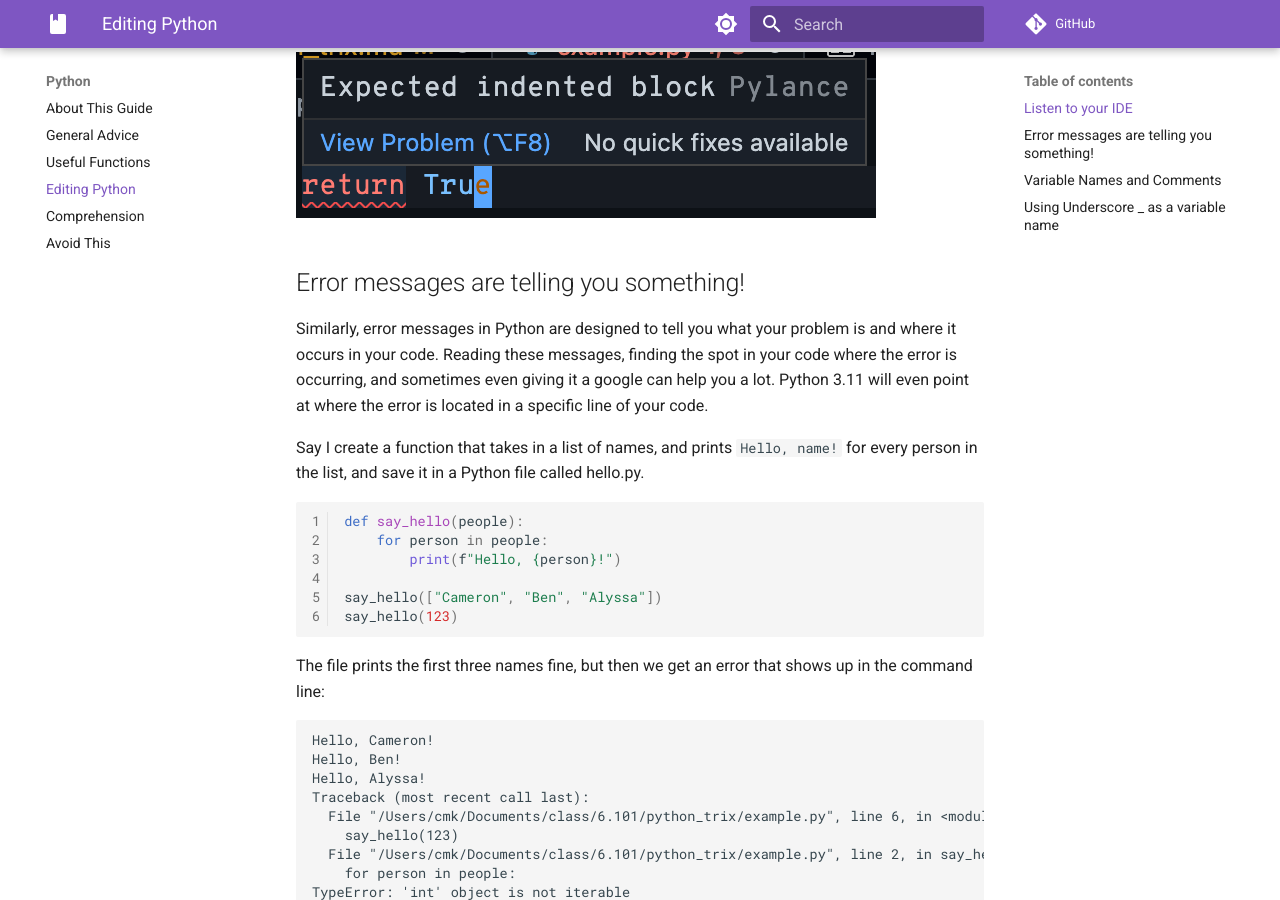
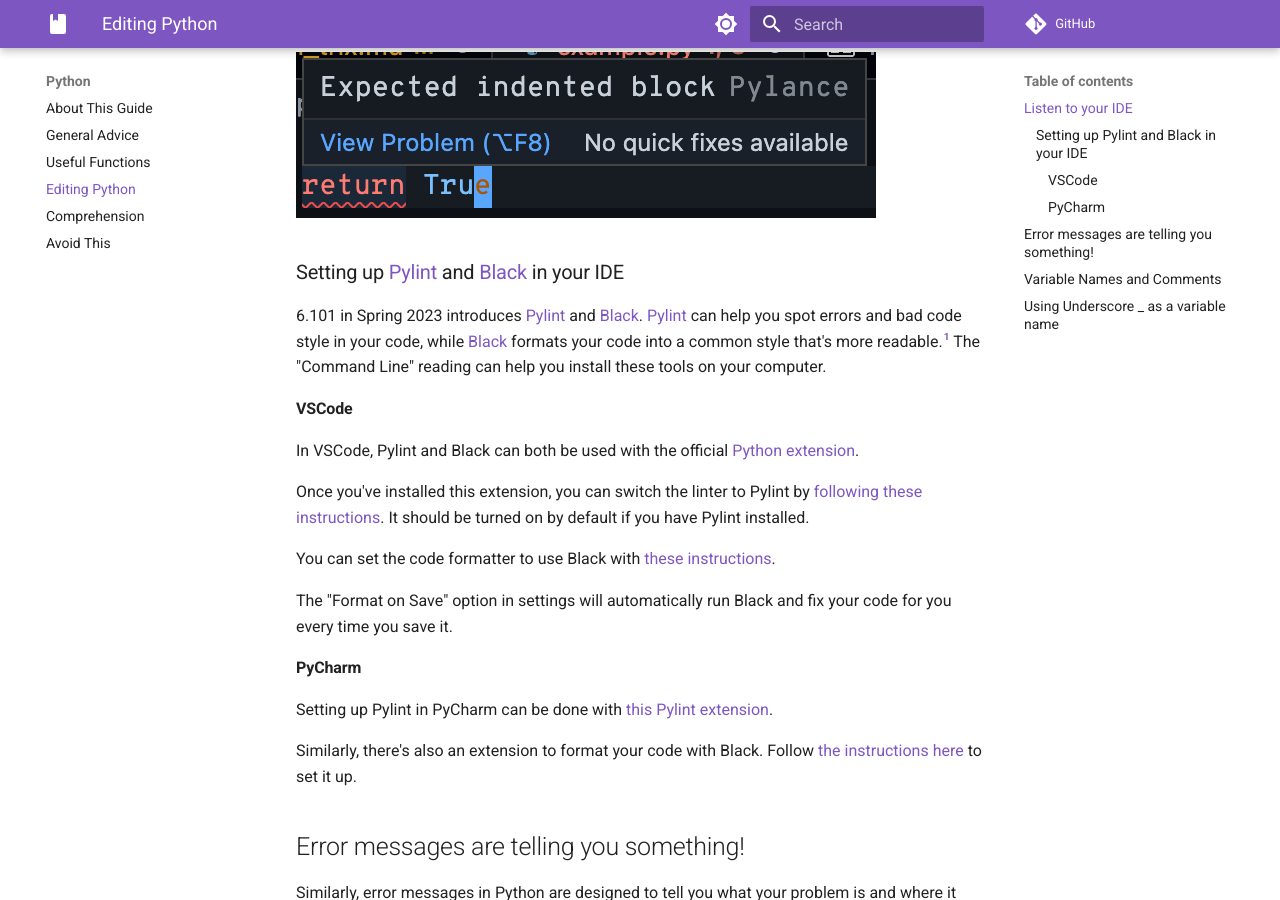
Before and after one commit to camtheman256/pages, an MkDocs documentation site: the page built from docs/python/03_editing.md, in a window 1280 px wide and 900 px high, scrolled down 570 px. Built offline with MkDocs 1.6.1 and Material for MkDocs 9.7.7, drawn with Linux system fonts in a browser that asks for light colours; comment, search, counter and statistics services are not loaded; some of the changed text lies outside the part shown.

Commit message:
pylint and black

```diff
--- a/docs/python/03_editing.md
+++ b/docs/python/03_editing.md
@@ -14,8 +14,51 @@ debugging trying to find out why something isn't working.
 
 ![An indentation error](assets/highlight2.png)
 
+### Setting up [Pylint] and [Black] in your IDE
+
+6.101 in Spring 2023 introduces [Pylint] and [Black]. [Pylint] can help you spot
+errors and bad code style in your code, while [Black] formats your code into a
+common style that's more readable.[^tools] The "Command Line" reading can help
+you install these tools on your computer.
+
+#### VSCode
+
+In VSCode, Pylint and Black can both be used with the official [Python
+extension].
+
+Once you've installed this extension, you can switch the linter to Pylint by
+[following these instructions](https://code.visualstudio.com/docs/python/linting#_enable-linting).
+It should be turned on by default if you have Pylint installed.
+
+You can set the code formatter to use Black with
+[these instructions](https://code.visualstudio.com/docs/python/editing#_formatting).
+
+The "Format on Save" option in settings will automatically run Black and fix
+your code for you every time you save it.
+
+#### PyCharm
+
+Setting up Pylint in PyCharm can be done with
+[this Pylint extension](https://plugins.jetbrains.com/plugin/11084-pylint).
+
+Similarly, there's also an extension to format your code with Black. Follow
+[the instructions here](https://black.readthedocs.io/en/stable/integrations/editors.html#as-local-server)
+to set it up.
+
+[pylint]: https://pylint.readthedocs.io/en/stable/
+[black]: https://black.readthedocs.io/en/stable/
 [vscode]: https://code.visualstudio.com/
 [pycharm]: https://www.jetbrains.com/pycharm/
+[python extension]:
+  https://marketplace.visualstudio.com/items?itemName=ms-python.python
+
+[^tools]:
+    While it might seem at first glance that Pylint and Black are similar tools,
+    they actually do different things! Pylint is a
+    **[linter](<https://en.wikipedia.org/wiki/Lint_(software)>)**, which helps
+    you spot errors and bad patterns in your code, while Black is a
+    **formatter**, which automatically restructures your code into a common
+    format to make it easier to read and consistent with style.
 
 ## Error messages are telling you something!
 
```
